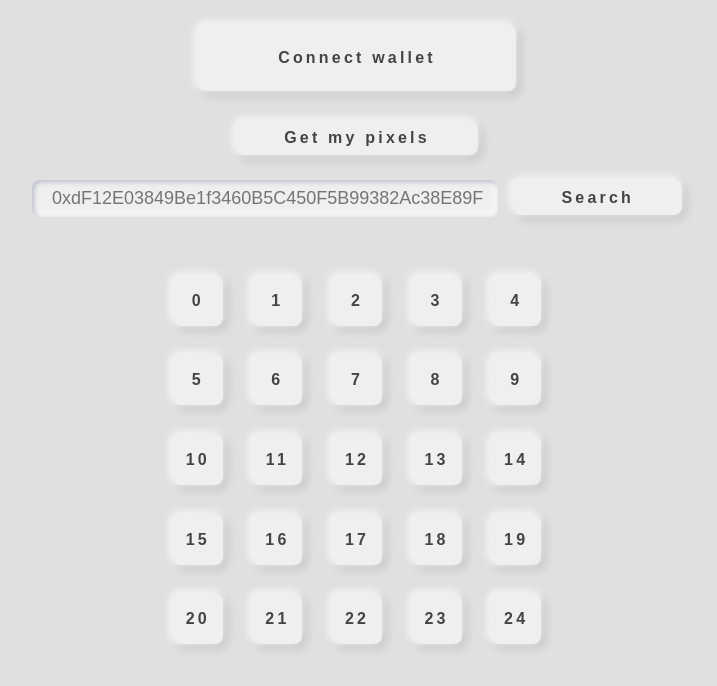
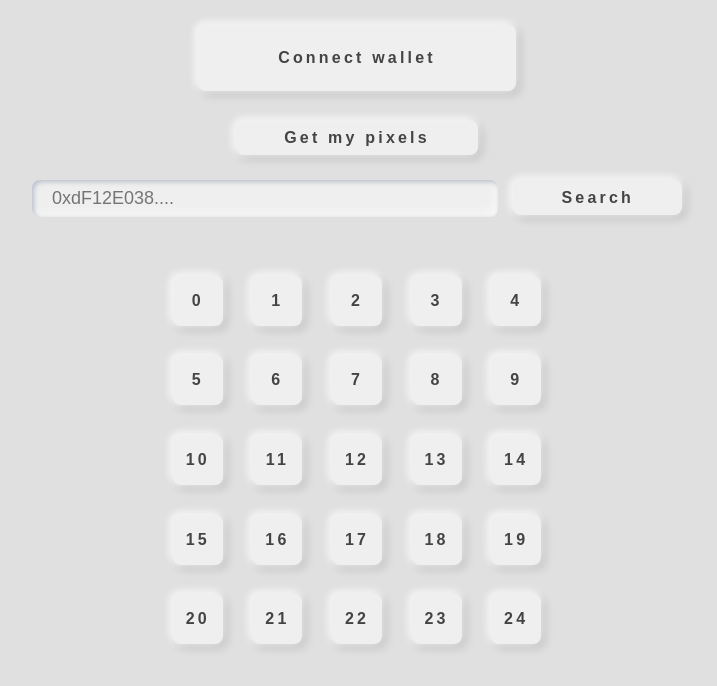
Before and after one commit to JulienGuillaud/CoursBlockchain, a React (Create React App) app in the folder blockchain_app/: page / in a window 1280 px wide. Shown: the top 686 px of the page, without its empty margins (283-1000 px from the left). Built offline with nearby package versions, Linux system fonts and the light colour scheme.

Commit message:
update placeholder

```diff
--- a/blockchain_app/src/App.js
+++ b/blockchain_app/src/App.js
@@ -129,7 +129,7 @@ function App() {
       <div className="field">
         <input
           type={"text"}
-          placeholder={"0xdF12E03849Be1f3460B5C450F5B99382Ac38E89F"}
+          placeholder={"0xdF12E038...."}
           onChange={searchAddressChange}
         ></input>
         <button onClick={searchPixelsHandler} className="search-pixels-button">
```
